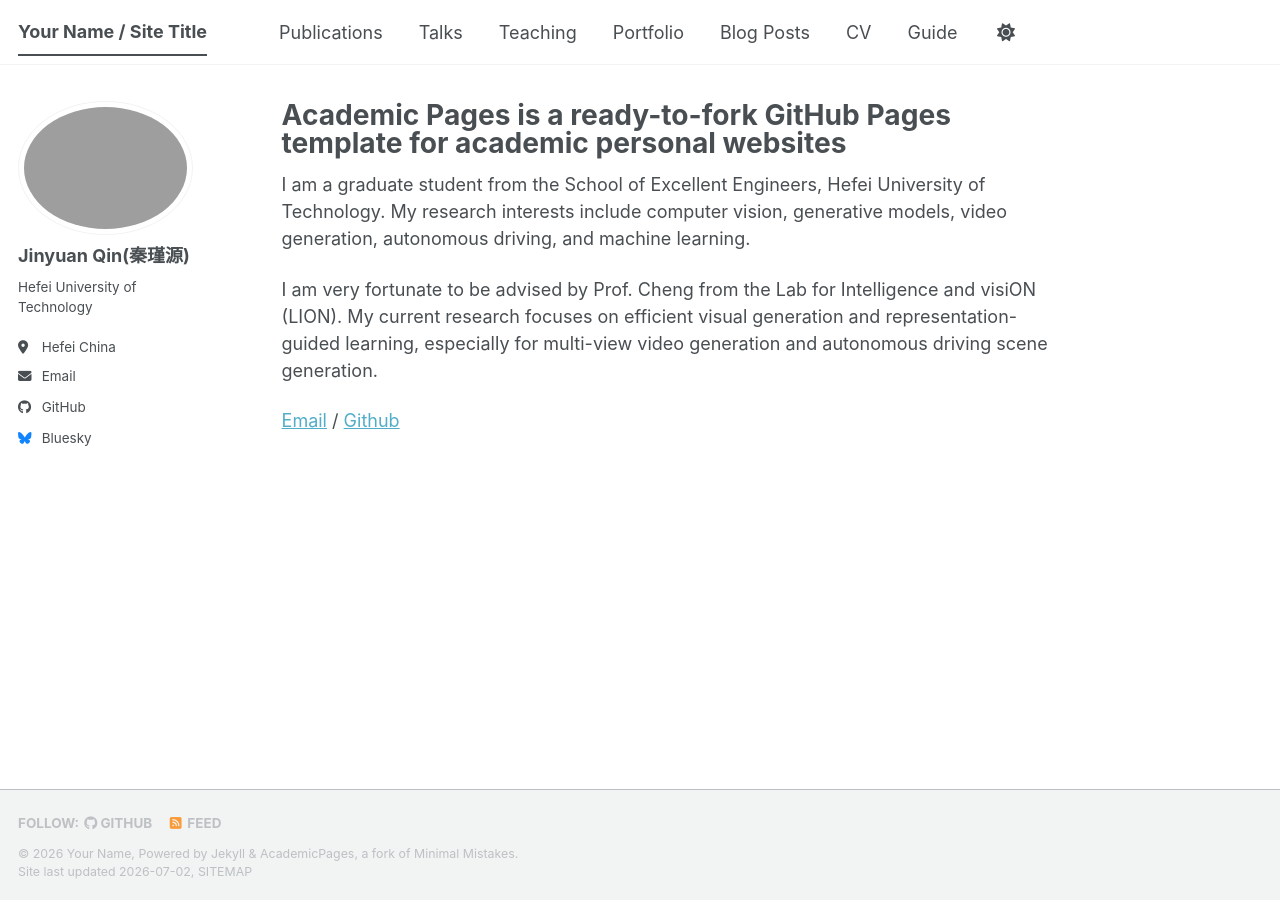
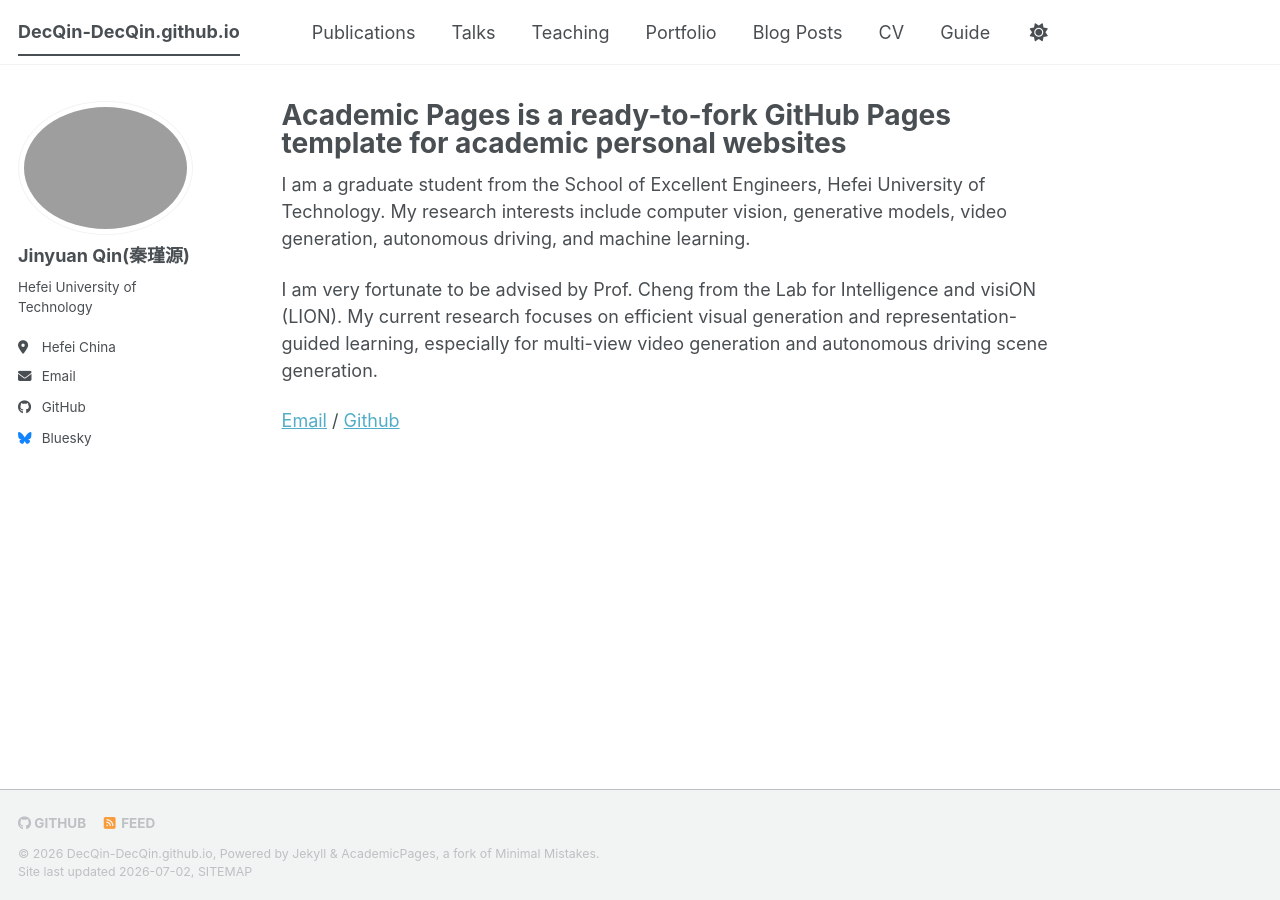
Before and after one commit to DecQin/DecQin-DecQin.github.io, a Jekyll site: the page built from _pages/about.md, in a window 1280 px wide. Built offline with Jekyll 4.4.1, drawn with Linux system fonts in a browser that asks for light colours; a style sheet for code colours, icons or effects is not loaded.

Commit message:
Update _config.yml

```diff
--- a/_config.yml
+++ b/_config.yml
@@ -7,16 +7,16 @@
 # server process.
 
 # Basic Site Settings
-locale                   : "en-US"
-site_theme               : "default" # The available themes options are "default", "air", "sunrise", "mint", "dirt" and "contrast"
-title                    : "Your Name / Site Title"
-title_separator          : "-"
-name                     : &name "Your Name"
-description              : &description "Your Name's academic portfolio"   # Update this with a general description of your site, this is the default if not overridden by a page
-url                      : https://DecQin.github.io # The base hostname & protocol for your site e.g. "https://[your GitHub username].github.io",
-                                                           # or if you already have some other page hosted on Github then use "https://[your GitHub username].github.io/[Your Repo Name]"
-baseurl                  : "" # the subpath of your site, e.g. "/blog"
-repository               : "academicpages/academicpages.github.io"
+# locale                   : "en-US"
+# site_theme               : "default" # The available themes options are "default", "air", "sunrise", "mint", "dirt" and "contrast"
+# title                    : "Your Name / Site Title"
+# title_separator          : "-"
+# name                     : &name "Your Name"
+# description              : &description "Your Name's academic portfolio"   # Update this with a general description of your site, this is the default if not overridden by a page
+# url                      : https://DecQin.github.io # The base hostname & protocol for your site e.g. "https://[your GitHub username].github.io",
+#                                                            # or if you already have some other page hosted on Github then use "https://[your GitHub username].github.io/[Your Repo Name]"
+# baseurl                  : "" # the subpath of your site, e.g. "/blog"
+# repository               : "academicpages/academicpages.github.io"
 
 # Site Author - The following control what appear as part of the author content on the side bar.
 #               If a field is blank the icon and link will not appear, otherwise it will be shown.
```
